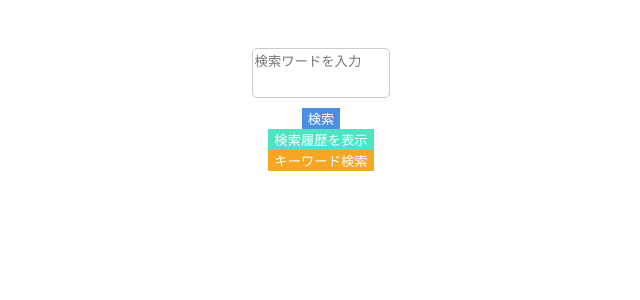
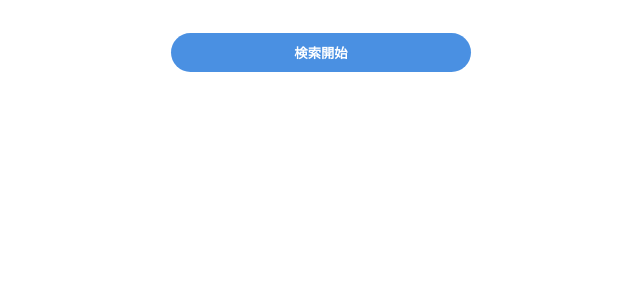
Before and after one commit to Eug1e7/SearchSystemVue, a Vue app: page / in a window 1280 px wide. Shown: the top 300 px of the page, without its empty margins (319-959 px from the left). Built offline with nearby package versions, Linux system fonts and the light colour scheme; what vue-toastify would draw is missing.

Commit message:
ボタンとテキストエリアのスタイルを変更

```diff
--- a/src/App.vue
+++ b/src/App.vue
@@ -2,7 +2,7 @@
 <template>
     <div class="app-container">
         <header>
-            <!-- ヘッダーのタイトルを追加 -->
+            <!-- ヘッダーコンテンツ -->
         </header>
 
         <main>
@@ -11,26 +11,8 @@
     </div>
 </template>
 
-<script setup lang="ts">
-import { ref } from "vue";
-import SearchComponent from "./components/SearchComponent.vue";
-const searchResult = ref("");
-
-</script>
-
 <style>
 .app-container {
-    display: flex;
-    flex-direction: column;
-    align-items: center;
-}
-
-main {
-    width: 80%;
-    max-width: 960px;
-    margin-top: 20px;
-    display: flex;
-    flex-direction: column;
-    align-items: center;
+    /* スタイルはそのままでOK */
 }
 </style>
--- a/src/components/SearchComponent.vue
+++ b/src/components/SearchComponent.vue
@@ -1,62 +1,37 @@
 <!-- SearchComponent.vue -->
 <template>
     <div class="container">
-        <textarea v-model="searchWord" v-if="isSearched" placeholder="検索ワードを入力" class="search-input" rows="1"></textarea>
-        <button class="search-button" v-if="isSearched" @click="submitSearch">検索</button>
-        <button class="history-button" @click="goToHistory">検索履歴を表示</button>
-        <button class="keyword-button" @click="goToKeywordSearch">キーワード検索</button>
+        <button v-if="!isSearched" class="button-common search-button" @click="expandSearch">検索開始</button>
+        <textarea v-model="searchWord" v-show="isSearched" placeholder="検索ワードを入力" class="search-input" rows="1"></textarea>
+        <button class="button-common search-button" v-show="isSearched" @click="submitSearch">検索</button>
+        <button class="button-common search-button" v-show="isSearched" @click="submitSearch">キーワード検索</button>
+        <button class="button-common history-button" v-show="isSearched" @click="goToHistory">検索履歴を表示</button>
+        <button class="button-common close-button" v-show="isSearched" @click="closeSearch">閉じる</button>
     </div>
 </template>
 
 <script>
-import ResponseComponent from "./SearchResultComponent.vue";
-
 export default {
-    components: {
-        ResponseComponent,
-    },
     data() {
         return {
             searchWord: "",
-            isSearched: true,
+            isSearched: false,
         };
     },
-    mounted() {
-        this.adjustTextareaHeight();
-    },
-    watch: {
-        searchWord() {
-            this.adjustTextareaHeight();
+    methods: {
+        expandSearch() {
+            this.isSearched = true;
         },
-    },
-    methods: {
+        closeSearch() {
+            this.isSearched = false;
+        },
         goToHistory() {
             this.$router.push("/history");
         },
-        goToKeywordSearch() {
-            this.$router.push("/keyword-search");
-        },
-        adjustTextareaHeight() {
-            this.$nextTick(() => {
-                const textarea = this.$el.querySelector(".search-input");
-                if (textarea) {
-                    textarea.style.height = "auto";
-                    textarea.style.height = textarea.scrollHeight + "px";
-                }
-            });
-        },
-        // SearchComponent.vue の submitSearch メソッド内
-        async submitSearch() {
-            try {
-                // 検索語をセッションストレージに保存
-                sessionStorage.setItem("searchWord", this.searchWord);
-                // 検索結果ページへ遷移
-                this.$router.push({ name: "search-result" });
-            } catch (error) {
-                console.error(error);
-                // エラー通知を表示。
-                toast.error("検索に失敗しました");
-            }
+        submitSearch() {
+            console.log("Searching for:", this.searchWord);
+            // ここに検索処理を実装します。
+            // 例: this.$router.push({ name: "search-result", params: { query: this.searchWord } });
         },
     },
 };
@@ -67,26 +42,23 @@ export default {
     display: flex;
     flex-direction: column;
     align-items: center;
-    height: 100vh;
     padding: 20px;
 }
 
 .search-input {
     width: 80%;
     max-width: 500px;
-    min-height: 40px;
-    margin-bottom: 10px;
-    resize: none;
-    overflow-y: hidden;
+    margin: 10px 0;
+    padding: 10px;
     border: 1px solid #ccc;
     border-radius: 5px;
+    transition: all 0.3s ease;
 }
 
-/* 共通ボタンスタイルの設定 */
 .button-common {
     width: 80%;
     max-width: 300px;
-    height: 50px;
+    padding: 10px;
     margin: 5px 0;
     font-weight: bold;
     cursor: pointer;
@@ -94,30 +66,21 @@ export default {
     border-radius: 20px;
     border: none;
     color: white;
-    box-shadow: none;
 }
 
 .search-button {
     background-color: #4a90e2;
-    color: white;
-    border: none;
-}
-
-.search-button:hover,
-.history-button:hover,
-.keyword-button:hover {
-    opacity: 0.8;
 }
 
 .history-button {
     background-color: #50e3c2;
-    color: white;
-    border: none;
 }
 
 .keyword-button {
     background-color: #f5a623;
-    color: white;
-    border: none;
+}
+
+.close-button {
+    background-color: #f44336;
 }
 </style>
```
